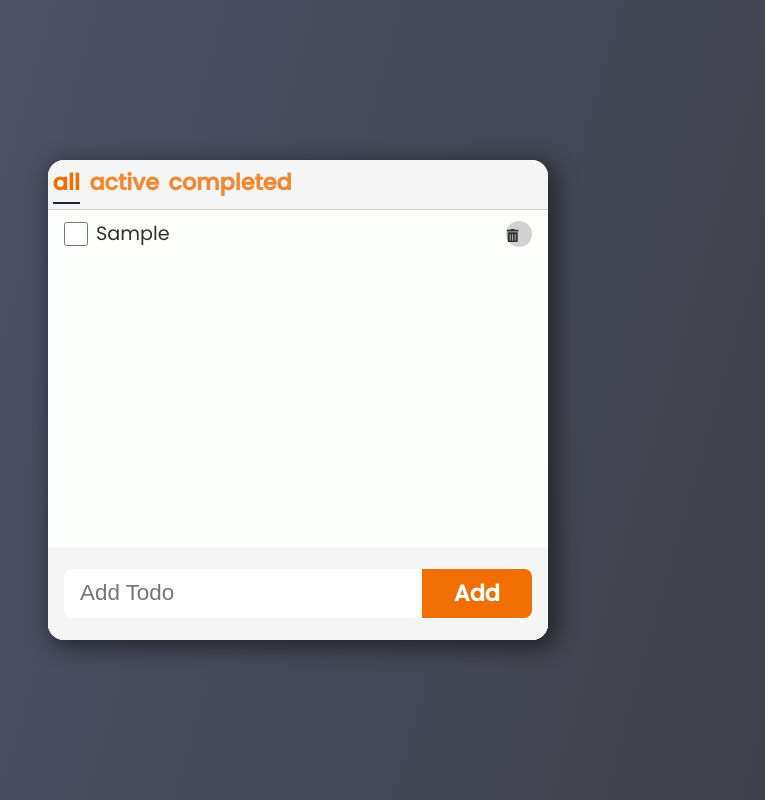
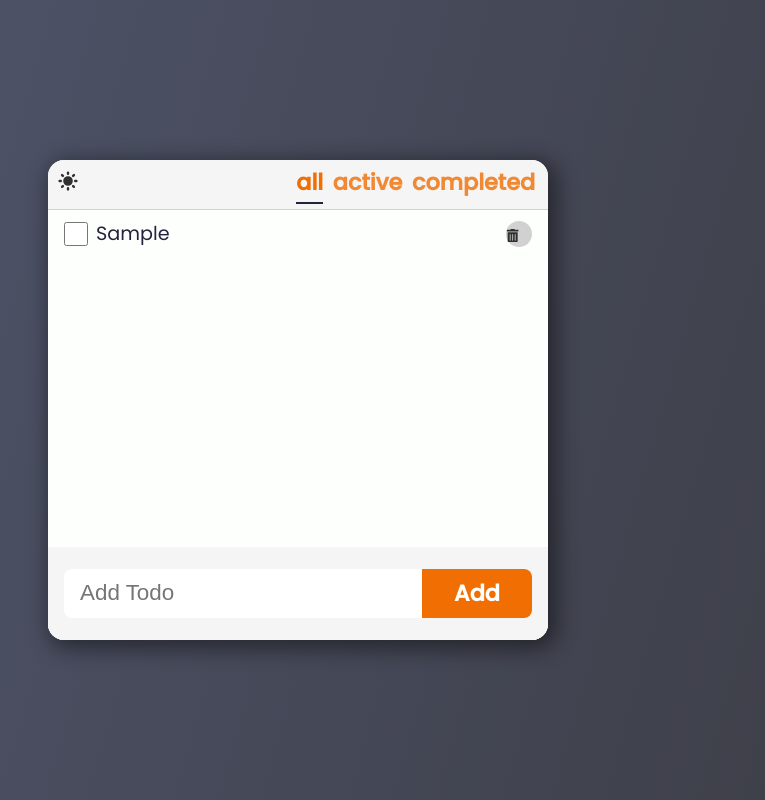
Before and after one commit to kseul/to-do-list-react, a React (Create React App) app: page / in a window 1280 px wide. Both pictures are taken after typing "Sample" into the empty fields and a click on the button "Add". Shown: the whole page, without its empty margins (342-1107 px from the left). Built offline with nearby package versions, Linux system fonts and the light colour scheme.

Commit message:
Solution : DarkMode 셋팅 (useContext)
- 다크모드 UI 적용
- 다크모드 기억하기

```diff
--- a/src/Solution/Solution.css
+++ b/src/Solution/Solution.css
@@ -5,6 +5,13 @@
   --color-text: #22243d;
   --color-accent: #f16e03;
   --color-white: white;
+}
+
+html.dark {
+  --color-bg-dark: #1a1c35;
+  --color-bg: #22243b;
+  --color-grey: #4e4e4e;
+  --color-text: #fdfffd;
 }
 
 * {
--- a/src/Solution/Solution.jsx
+++ b/src/Solution/Solution.jsx
@@ -2,17 +2,18 @@
 import TodoList from './components/TodoList/TodoList';
 import Header from './components/Header/Header';
 import { useState } from 'react';
+import { DarkModeProvider } from './context/DarkModeContext';
 
 const filters = ['all', 'active', 'completed']; // 1)고정된 필터배열이 있음
 
 const Solution = () => {
   const [filter, setFilter] = useState(filters[0]);
   return (
-    <>
+    <DarkModeProvider>
       {/* 모든 필터 정보, 현재 필터 정보, 필터변경시 호출할 setFilter */}
       <Header filters={filters} filter={filter} onFilterChange={setFilter} />
       <TodoList filter={filter} />
-    </>
+    </DarkModeProvider>
   );
 };
 
--- a/src/Solution/components/Header/Header.jsx
+++ b/src/Solution/components/Header/Header.jsx
@@ -1,9 +1,16 @@
 import React from 'react';
+import { useDarkMode } from '../../context/DarkModeContext';
 import styles from './Header.module.css';
+import { HiMoon, HiSun } from 'react-icons/hi';
 
 const Header = ({ filters, filter, onFilterChange }) => {
+  const { darkMode, toggleDarkMode } = useDarkMode();
+
   return (
     <header className={styles.header}>
+      <button onClick={toggleDarkMode} className={styles.toggle}>
+        {darkMode ? <HiMoon /> : <HiSun />}
+      </button>
       <ul className={styles.filters}>
         {filters.map((value, i) => (
           <li key={i}>
--- a/src/Solution/components/Header/Header.module.css
+++ b/src/Solution/components/Header/Header.module.css
@@ -2,8 +2,22 @@
   display: flex;
   justify-content: space-between;
   align-items: center;
+  padding: 0 0.5rem;
   background-color: var(--color-bg-dark);
   border-bottom: 1px solid var(--color-grey);
+}
+
+.toggle {
+  background-color: transparent;
+  color: var(--color-text);
+  font-size: 1.5rem;
+  cursor: pointer;
+  transition: all 150ms ease-out;
+}
+
+.toggle:hover {
+  transform: scale(1.1);
+  color: var(--color-accent);
 }
 
 .filters {
--- a/src/Solution/components/Todo/Todo.module.css
+++ b/src/Solution/components/Todo/Todo.module.css
@@ -7,7 +7,6 @@
   align-items: center;
   padding: 0.5rem 1rem;
   margin: 0.1rem 0;
-  color: var(--color-text);
 }
 
 .checkbox {
@@ -18,6 +17,7 @@
 .text {
   flex: 1 1 0%;
   margin-left: 0.5rem;
+  color: var(--color-text);
 }
 
 .icon {
--- /dev/null
+++ b/src/Solution/context/DarkModeContext.jsx
@@ -0,0 +1,38 @@
+import { createContext, useContext, useEffect, useState } from 'react';
+
+const DarkModeContext = createContext();
+
+export function DarkModeProvider({ children }) {
+  const [darkMode, setDarkMode] = useState(false);
+  const toggleDarkMode = () => {
+    setDarkMode(!darkMode);
+    updateDarkMode(!darkMode);
+  };
+
+  useEffect(() => {
+    const isDark =
+      localStorage.theme === 'dark' ||
+      (!('theme' in localStorage) &&
+        window.matchMedia('(prefers-color-scheme:dark)').matches);
+    setDarkMode(isDark);
+    updateDarkMode(isDark);
+  }, []);
+
+  return (
+    <DarkModeContext.Provider value={{ darkMode, toggleDarkMode }}>
+      {children}
+    </DarkModeContext.Provider>
+  );
+}
+
+function updateDarkMode(darkMode) {
+  if (darkMode) {
+    document.documentElement.classList.add('dark');
+    localStorage.theme = 'dark';
+  } else {
+    document.documentElement.classList.remove('dark');
+    localStorage.theme = 'light';
+  }
+}
+
+export const useDarkMode = () => useContext(DarkModeContext);
```
